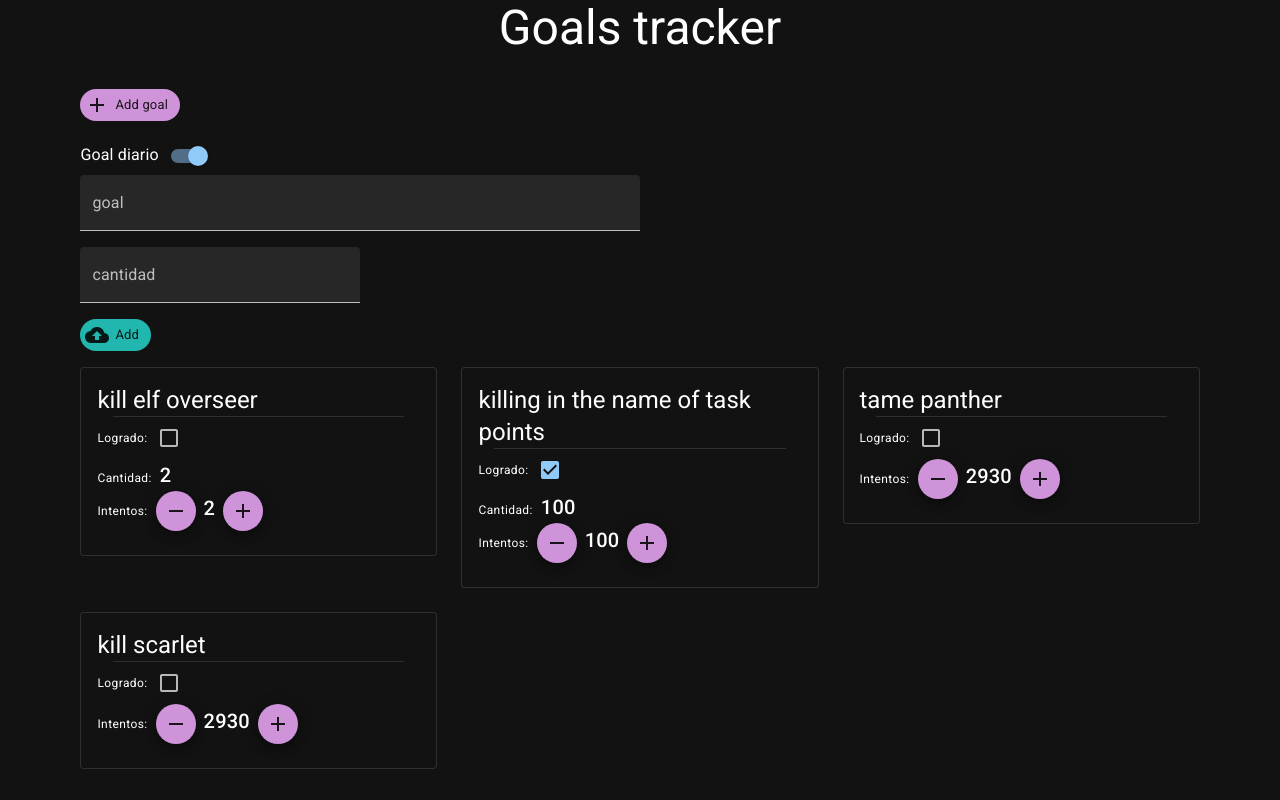
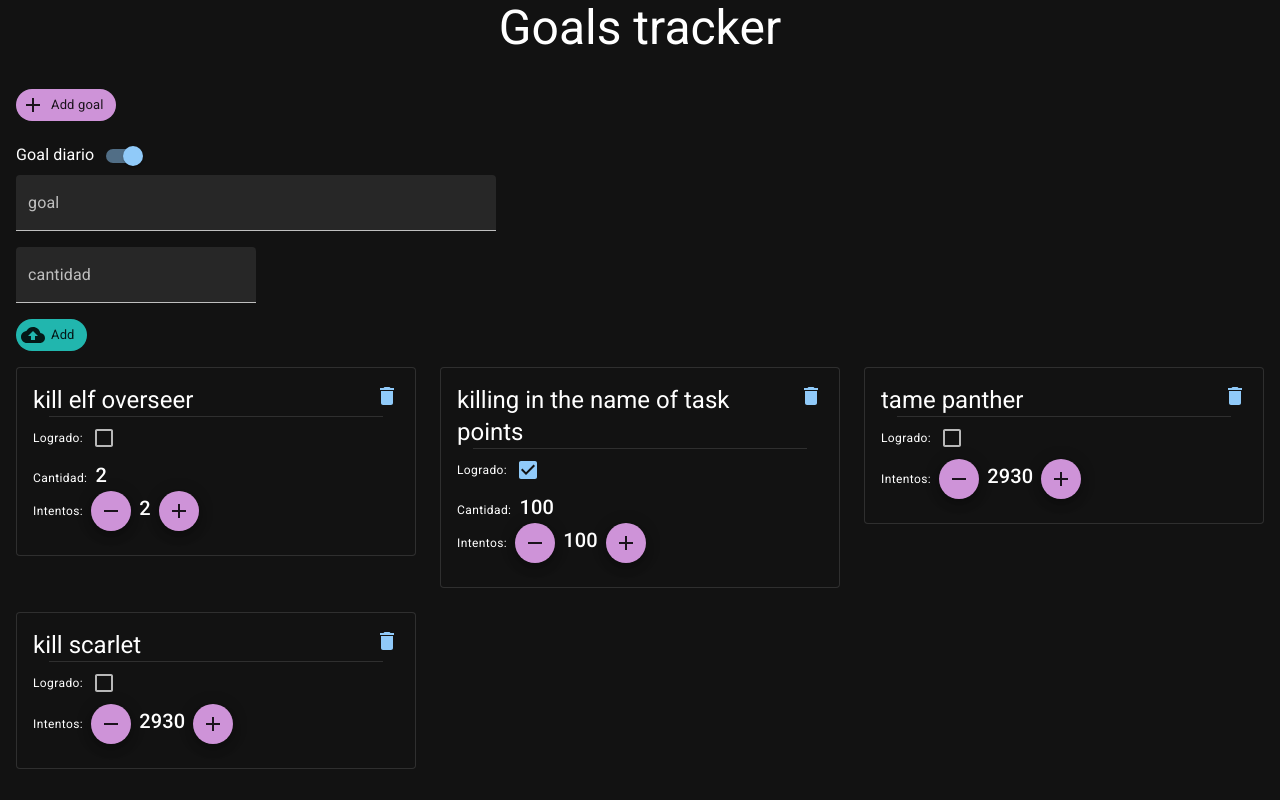
Before and after one commit to mfdebian/tibia-goals-tracker, a React (Create React App) app: page / in a window 1280 px wide. Both pictures are taken after a click on the button "Add goal". Built offline with nearby package versions, Linux system fonts and the light colour scheme.

Commit message:
Added delete goal functionality

```diff
--- a/src/components/goals/AddGoal.js
+++ b/src/components/goals/AddGoal.js
@@ -1,4 +1,5 @@
 import { useState } from 'react';
+import Box from '@mui/material/Box';
 import TextField from '@mui/material/TextField';
 import Chip from '@mui/material/Chip';
 import CloudUploadIcon from '@mui/icons-material/CloudUpload';
@@ -39,7 +40,7 @@ function AddGoal(props) {
   }
 
   return (
-    <div>
+    <Box sx={{ width: '60em'}}>
       <form>
         Goal diario
         <Switch
@@ -79,7 +80,7 @@ function AddGoal(props) {
           />
         </div>
       </form>
-    </div>
+    </Box>
   )
 }
 
--- a/src/components/goals/Goal.js
+++ b/src/components/goals/Goal.js
@@ -6,10 +6,15 @@ import Checkbox from '@mui/material/Checkbox';
 import Fab from '@mui/material/Fab';
 import AddIcon from '@mui/icons-material/Add';
 import RemoveIcon from '@mui/icons-material/Remove';
+import DeleteIcon from '@mui/icons-material/Delete';
 import Box from '@mui/material/Box';
 
 function Goal(props) {
-  const { goal, checkCompleted, addAndSubstractTriedTimes } = props;
+  const { goal,
+    checkCompleted,
+    addAndSubstractTriedTimes,
+    deleteGoal
+  } = props;
 
   const handleChange = (id) => {
     checkCompleted(id);
@@ -19,10 +24,21 @@ function Goal(props) {
     addAndSubstractTriedTimes(id, operation);
   }
 
+  const handleDelete = (id) => {
+    deleteGoal(id);
+  }
+
   return (
     <Card variant="outlined">
       <CardContent>
-        <Typography variant="h5">{goal.name}</Typography>
+        <Box sx={{
+          display: 'flex',
+          flexDirection: 'row',
+          justifyContent: 'space-between'
+        }}>
+          <Typography variant="h5">{goal.name}</Typography>
+          <DeleteIcon color="primary" onClick={()=>{handleDelete(goal.id)}}/>
+        </Box>
         <Divider variant="middle"></Divider>
         <Box>
           <Typography variant="caption">Logrado:</Typography>
--- a/src/components/goals/GoalList.js
+++ b/src/components/goals/GoalList.js
@@ -81,13 +81,18 @@ function GoalList() {
 
   const addGoal = (goal) => {
     let updatedGoals = [...goals];
-    updatedGoals.push(goal);
+    updatedGoals.unshift(goal);
     setGoals(updatedGoals);
   }
 
   const handleAddGoal = () => {
     let negatedShowAddGoalForm = !showAddGoalForm;
     setShowAddGoalForm(negatedShowAddGoalForm);
+  }
+
+  const deleteGoal = (id) => {
+    let updatedGoals = [...goals].filter(goal => goal.id !== id);
+    setGoals(updatedGoals);
   }
 
   return (
@@ -108,11 +113,12 @@ function GoalList() {
           {
             goals.map(goal => {
               return (
-                <Grid item xs={4} key={goal.id}>
+                <Grid item xs={4} key={goal.id} sx={{ width: '60em'}}>
                   <Goal
                     goal={goal}
                     checkCompleted={checkCompleted}
                     addAndSubstractTriedTimes={addAndSubstractTriedTimes}
+                    deleteGoal={deleteGoal}
                   />
                 </Grid>
               )
```
